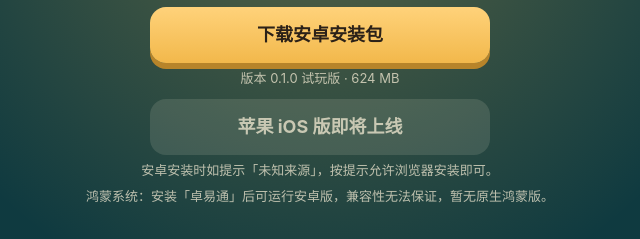
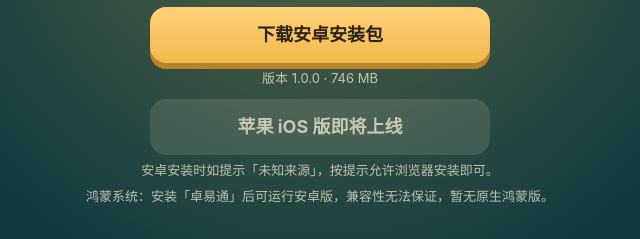
Before and after one commit to Gerlin2333/ningning-website, a plain HTML site: page index.html in a window 1280 px wide. Shown: the part 311-550 px from the top of the page, 320-960 px from the left. Drawn offline with Linux system fonts and the light colour scheme.

Commit message:
安卓下载换成正式版 1.0.0 (24)

```diff
--- a/index.html
+++ b/index.html
@@ -81,9 +81,9 @@ footer{text-align:center;font-size:12px;opacity:.6;padding:6px 20px 8px}
 <script>
 /* 上线前只改这里 */
 const SITE = {
-  apkUrl: "https://dl.lyn.com.de/ningning-0.1.0-22.apk", // 例如 "downloads/ningning.apk" 或外链；留空则显示「即将上线」
-  apkVersion: "0.1.0 试玩版", // 例如 "0.8"
-  apkSize: "624 MB", // 例如 "120 MB"
+  apkUrl: "https://dl.lyn.com.de/ningning-1.0.0-24.apk", // 例如 "downloads/ningning.apk" 或外链；留空则显示「即将上线」
+  apkVersion: "1.0.0", // 例如 "0.8"
+  apkSize: "746 MB", // 例如 "120 MB"
   contacts: [
     {name: "小红书", user: "白菜抽子", icon: "xhs",    url: "https://xhslink.cn/m/1rXIa0j6C0q"},
     {name: "抖音",   user: "白菜抽子", icon: "douyin", url: "https://v.douyin.com/00NS2U5dRb4/"}
```
